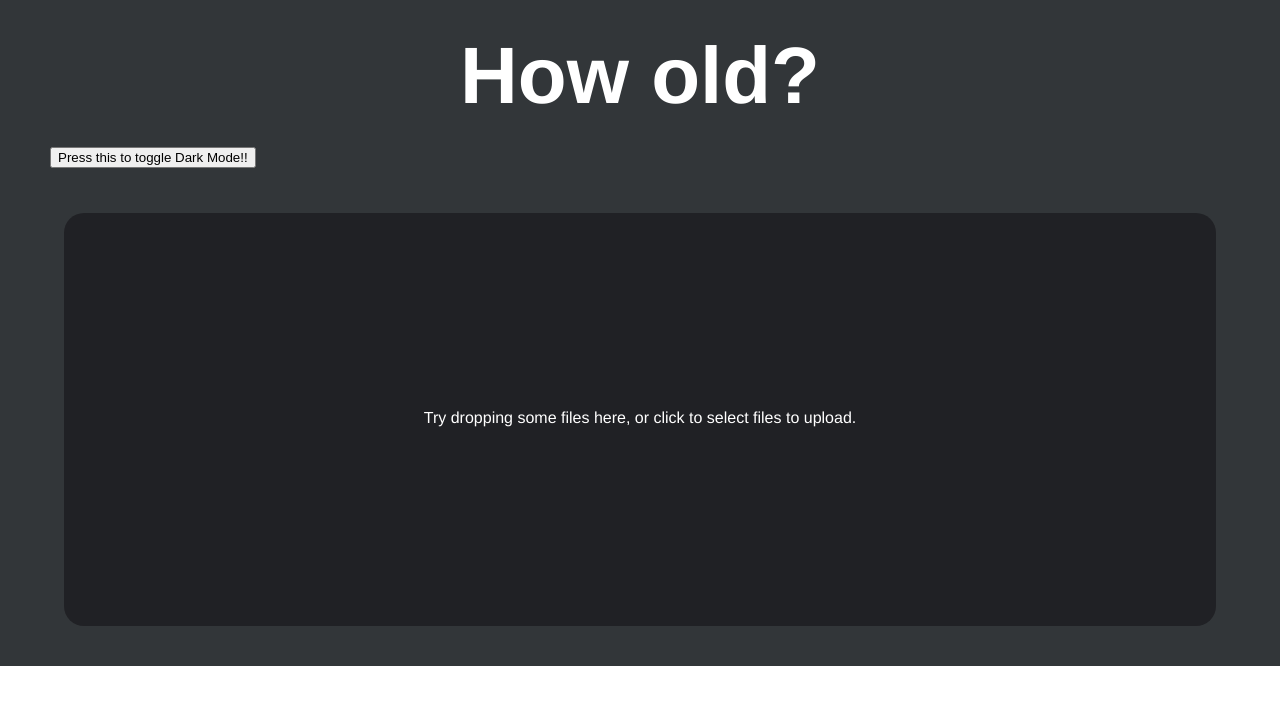
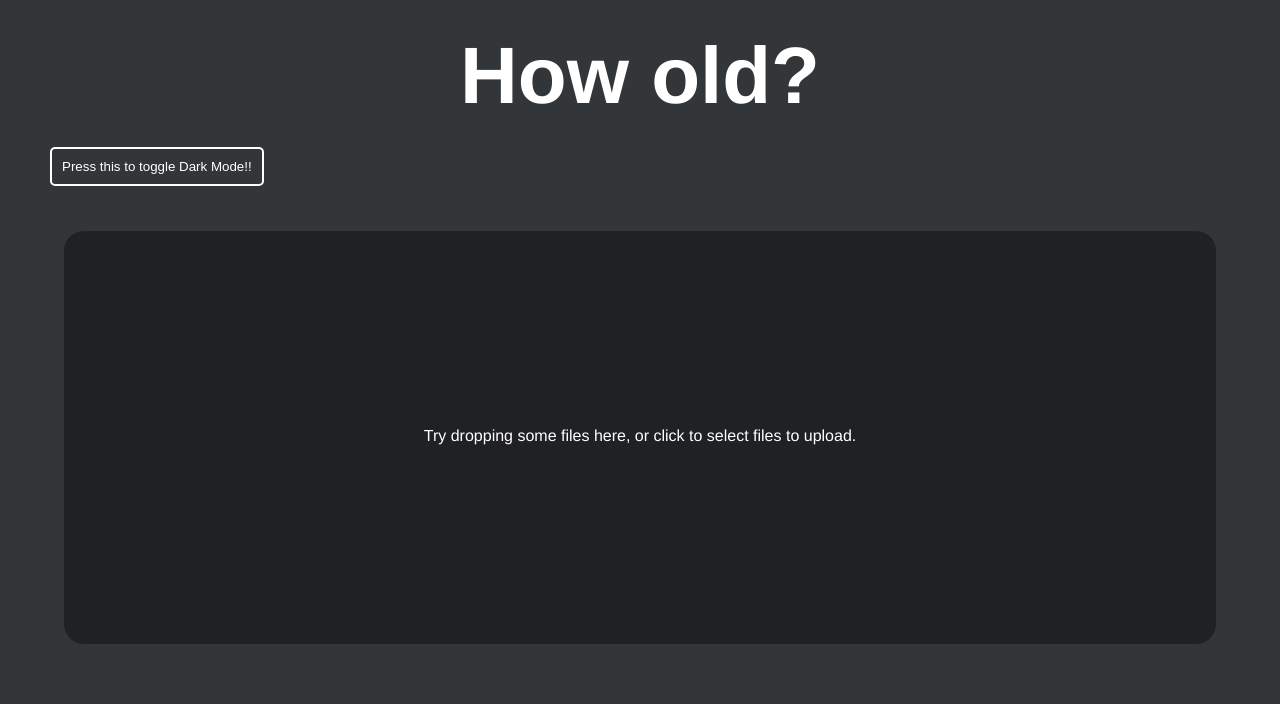
Before and after one commit to LeonHuston/MSA2019WebApp, a React (Create React App) app: page / in a window 1280 px wide. Shown: the top 704 px of the page. Built offline with nearby package versions, Linux system fonts and the light colour scheme.

Commit message:
button Styling fin & App component span VH

```diff
--- a/src/App.tsx
+++ b/src/App.tsx
@@ -33,7 +33,7 @@ class App extends Component<{}, IState> {
     return (
       <div className={`App ${this.state.darkMode ? "dark" : "light"}`}>
         <Header darkMode={this.state.darkMode} />
-        <button className="themeButton" onClick={this.toggleTheme}>
+        <button className={`themeButton ${this.state.darkMode ? "buttonDark" : "buttonLight"}`} onClick={this.toggleTheme}>
           Press this to toggle Dark Mode!!
         </button>
         <DropArea
--- a/src/index.css
+++ b/src/index.css
@@ -2,11 +2,10 @@ body {
     margin: 0;
     padding: 0;
     font-family: Helvetica, sans-serif;
-    height: 100%;
 }
 
-main {
-    height: 100%
+body>#root>div {
+    height: 100vh;
 }
 
 .dark {
@@ -23,4 +22,18 @@ main {
     margin-left: 50px;
     margin-top: 25px;
     margin-bottom: 25px;
+    padding: 10px;
+    border-radius: 5px;
 }
+
+.buttonDark {
+    background-color: #323639;
+    color: white;
+    border: 2px solid white;
+}
+
+.buttonLight {
+    background-color: white;
+    color: black;
+    border: 2px solid #323639;
+}
```
